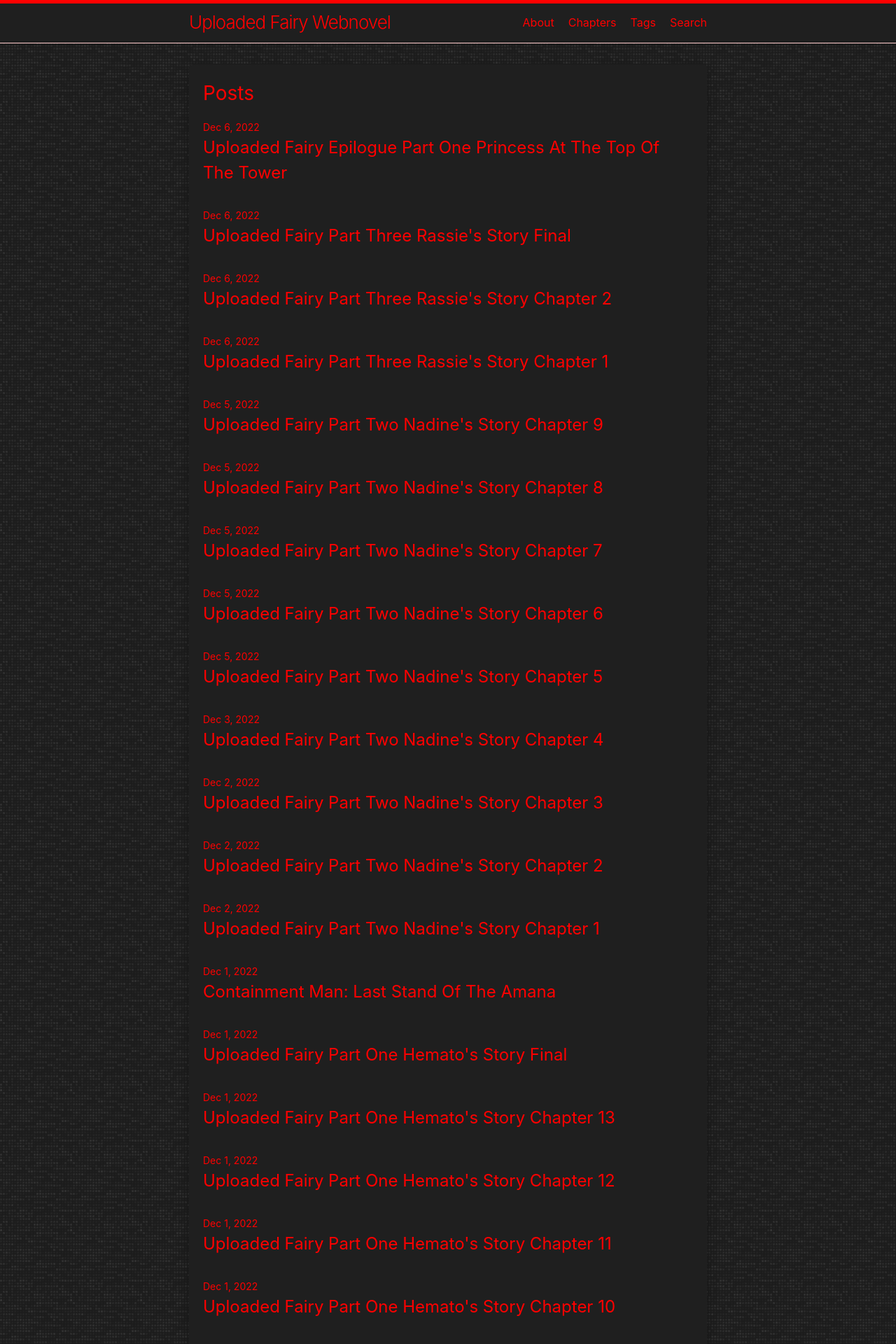
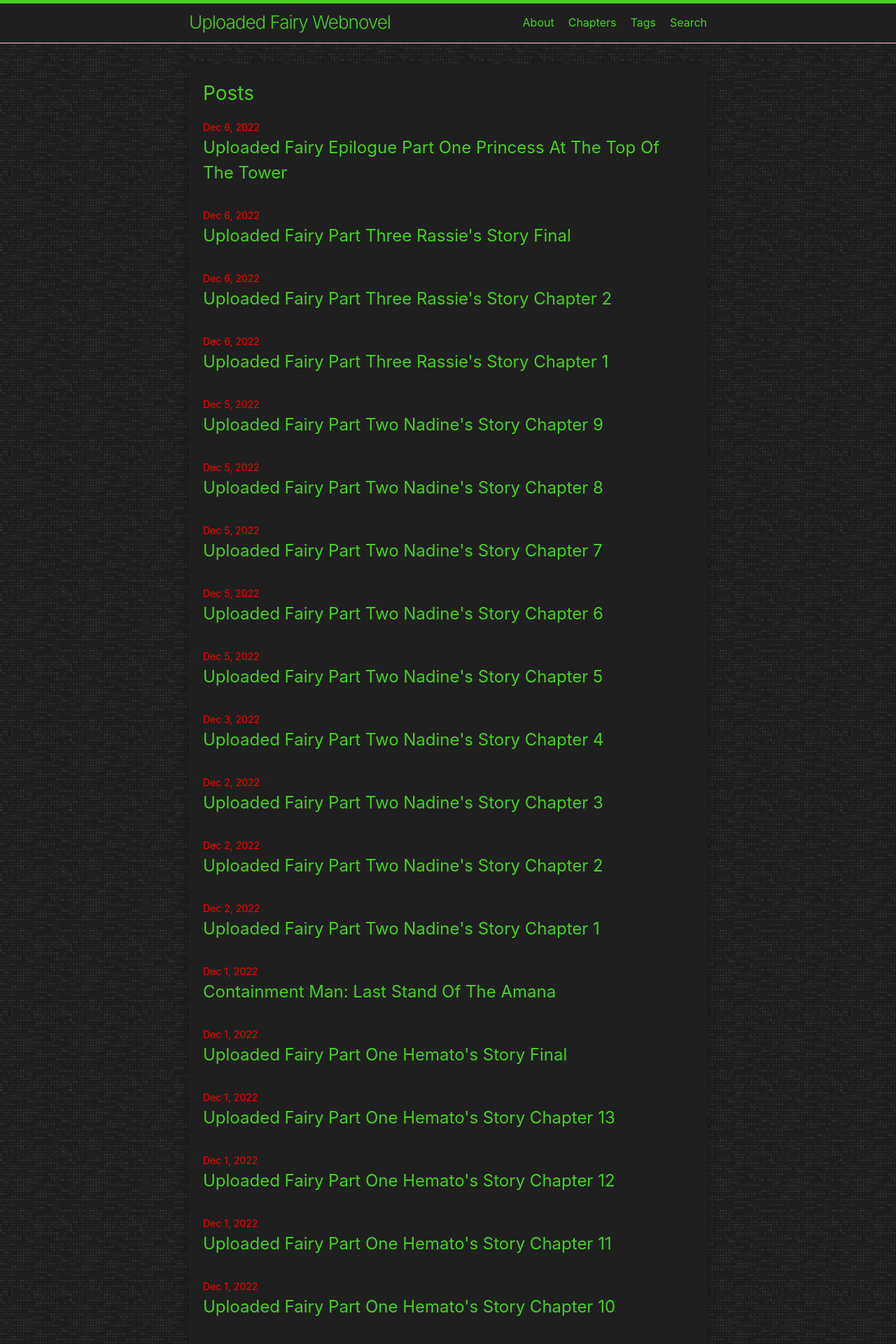
Before and after one commit to LWFlouisa/UploadedFairyOELN, a Jekyll site: the page built from index.md, in a window 1280 px wide. Shown: the top 1920 px of the page at 70% size. Built offline with Jekyll 4.4.1, drawn with Linux system fonts in a browser that asks for light colours.

Commit message:
Update minima.scss

```diff
--- a/_sass/minima.scss
+++ b/_sass/minima.scss
@@ -10,9 +10,9 @@ $base-line-height: 1.5 !default;
 
 $spacing-unit:     30px !default;
 
-$text-color:       #FF0000 !default;
+$text-color:       #46D020 !default;
 $background-color: #1F1F1F !default;
-$brand-color:      #FF0000 !default; // Twitter Blue
+$brand-color:      #46D020 !default; // Twitter Blue
 
 $grey-color:       #FF0000 !default;
 $grey-color-light: lighten($grey-color, 40%) !default;
```
